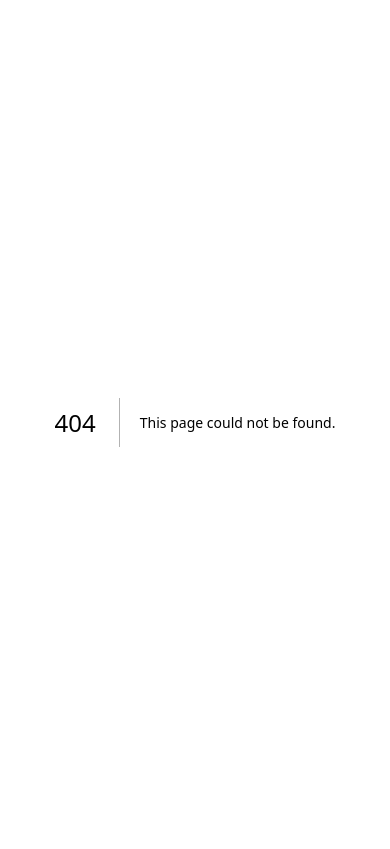
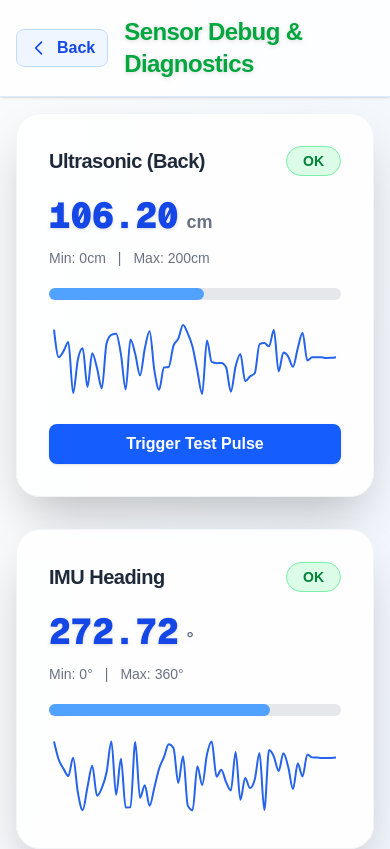
Before and after one commit to JLforce/AgriDrill_Website, a Next.js app in the folder agridrill/: page /sensor-debug in a window 390 px wide. Before the commit this address had no page. Shown: the top 849 px of the page. Built offline with nearby package versions, Linux system fonts and the light colour scheme.

Commit message:
Created page for 'sensor-debug' w/ responsive UI and mock data

```diff
--- /dev/null
+++ b/agridrill/app/sensor-debug/page.tsx
@@ -0,0 +1,174 @@
+"use client";
+import React, { useState, useEffect } from "react";
+import { useRouter } from "next/navigation";
+import { LineChart, Line, ResponsiveContainer } from "recharts";
+
+
+// Type definitions
+type Sensor = {
+  key: string;
+  name: string;
+  unit: string;
+  min: number;
+  max: number;
+};
+
+type SensorHistory = {
+  [key: string]: number[];
+};
+
+type CurrentValues = {
+  [key: string]: number;
+};
+
+const sensors: Sensor[] = [
+  { key: "ultrasonic", name: "Ultrasonic (Back)", unit: "cm", min: 0, max: 200 },
+  { key: "imu_heading", name: "IMU Heading", unit: "°", min: 0, max: 360 },
+  { key: "encoder", name: "Encoder", unit: "counts", min: 0, max: 10000 },
+  { key: "hopper", name: "Hopper Level", unit: "%", min: 0, max: 100 },
+  { key: "battery", name: "Battery Voltage", unit: "V", min: 10, max: 16 },
+  { key: "mcu_temp", name: "MCU Temperature", unit: "°C", min: -20, max: 85 },
+];
+
+const makeInitialHistory = (min: number, max: number): number[] => Array.from({ length: 60 }, () => min + Math.random() * (max - min));
+
+const getInitialSensorData = (): SensorHistory => {
+  const acc: SensorHistory = {};
+  sensors.forEach(s => {
+    acc[s.key] = makeInitialHistory(s.min, s.max);
+  });
+  return acc;
+};
+
+const getInitialCurrentValues = (): CurrentValues => {
+  const acc: CurrentValues = {};
+  sensors.forEach(s => {
+    acc[s.key] = s.min + Math.random() * (s.max - s.min);
+  });
+  return acc;
+};
+
+export default function SensorDebugPage() {
+  const router = useRouter();
+  const [sensorHistory, setSensorHistory] = useState<SensorHistory>(() => getInitialSensorData());
+  const [currentValues, setCurrentValues] = useState<CurrentValues>(() => getInitialCurrentValues());
+  const [taskStats, setTaskStats] = useState<{ cpu: number; heap: number; tasks: number }>({ cpu: 12, heap: 20480, tasks: 7 });
+
+  // Simulate live updates
+  useEffect(() => {
+    const interval = setInterval(() => {
+      setSensorHistory(prev => {
+        const updated: SensorHistory = { ...prev };
+        sensors.forEach((s: Sensor) => {
+          const prevArr = prev[s.key];
+          const next = Math.max(s.min, Math.min(s.max, prevArr[prevArr.length - 1] + (Math.random() - 0.5) * (s.max - s.min) * 0.02));
+          updated[s.key] = [...prevArr.slice(1), next];
+        });
+        return updated;
+      });
+      setCurrentValues(prev => {
+        const updated: CurrentValues = { ...prev };
+        sensors.forEach((s: Sensor) => {
+          updated[s.key] = sensorHistory[s.key][sensorHistory[s.key].length - 1];
+        });
+        return updated;
+      });
+      setTaskStats({
+        cpu: 10 + Math.random() * 20,
+        heap: 20000 + Math.random() * 5000,
+        tasks: 6 + Math.floor(Math.random() * 3),
+      });
+    }, 1000);
+    return () => clearInterval(interval);
+  }, [sensorHistory]);
+
+  // Status badge logic
+  const getStatus = (val: number, min: number, max: number) => {
+    if (val < min || val > max) return { label: "FAULT", color: "bg-red-100 text-red-700 border-red-300" };
+    if ((val - min) / (max - min) < 0.1 || (max - val) / (max - min) < 0.1) return { label: "WARN", color: "bg-yellow-100 text-yellow-700 border-yellow-300" };
+    return { label: "OK", color: "bg-green-100 text-green-700 border-green-300" };
+  };
+
+  // Button handlers (dummy)
+  const triggerTestPulse = () => alert("Test pulse triggered!");
+  const resetEncoder = () => alert("Encoder counts reset!");
+
+  return (
+    <div className="min-h-screen bg-linear-to-br from-gray-50 to-blue-50 font-inter text-[16px] text-gray-900 flex flex-col">
+      {/* Sticky header */}
+      <header className="sticky top-0 z-30 bg-white/80 backdrop-blur border-b border-blue-100 flex items-center px-4 sm:px-10 py-4 shadow-sm">
+        <button
+          className="mr-4 flex items-center gap-2 px-3 py-1.5 rounded-lg border border-blue-200 bg-blue-50 text-blue-700 font-semibold hover:bg-blue-100 transition"
+          onClick={() => router.back()}
+        >
+          <svg className="w-5 h-5" fill="none" stroke="currentColor" strokeWidth="2" viewBox="0 0 24 24"><path strokeLinecap="round" strokeLinejoin="round" d="M15 19l-7-7 7-7" /></svg>
+          Back
+        </button>
+        <h1 className="text-2xl sm:text-3xl font-black text-green-600 tracking-tight drop-shadow-sm">Sensor Debug & Diagnostics</h1>
+      </header>
+      <main className="flex-1 w-full max-w-7xl mx-auto p-4 sm:p-10 animate-fadeInUp">
+        <div className="grid grid-cols-1 sm:grid-cols-2 lg:grid-cols-3 gap-8 mb-14">
+          {sensors.map((s: Sensor) => {
+            const val = currentValues[s.key];
+            const status = getStatus(val, s.min, s.max);
+            return (
+              <div key={s.key} className="bg-white/90 rounded-3xl shadow-2xl p-8 border border-gray-100 flex flex-col gap-3 hover:shadow-blue-200 transition-all">
+                <div className="flex items-center gap-2 mb-2">
+                  <span className="font-extrabold text-xl text-gray-800 tracking-tight">{s.name}</span>
+                  <span className={`ml-auto px-4 py-1 rounded-full border text-sm font-bold ${status.color}`}>{status.label}</span>
+                </div>
+                <div className="flex items-end gap-2">
+                  <span className="text-4xl font-mono font-black text-blue-700 drop-shadow">{val.toFixed(2)}</span>
+                  <span className="text-lg text-gray-500 font-semibold">{s.unit}</span>
+                </div>
+                <div className="flex items-center gap-2 text-sm text-gray-500 font-medium">
+                  <span>Min: {s.min}{s.unit}</span>
+                  <span className="mx-1">|</span>
+                  <span>Max: {s.max}{s.unit}</span>
+                </div>
+                {/* Range bar */}
+                <div className="w-full h-3 bg-gray-200 rounded-full my-2">
+                  <div
+                    className="h-3 rounded-full bg-blue-400 transition-all"
+                    style={{ width: `${((val - s.min) / (s.max - s.min)) * 100}%` }}
+                  />
+                </div>
+                {/* Sparkline */}
+                <div className="w-full h-20">
+                  <ResponsiveContainer width="100%" height="100%">
+                    <LineChart data={sensorHistory[s.key].map((v: number, i: number) => ({ t: i, v }))} margin={{ top: 5, right: 5, left: 5, bottom: 5 }}>
+                      <Line type="monotone" dataKey="v" stroke="#2563eb" strokeWidth={2} dot={false} isAnimationActive={false} />
+                    </LineChart>
+                  </ResponsiveContainer>
+                </div>
+                {/* Special buttons */}
+                {s.key === "ultrasonic" && (
+                  <button className="mt-3 px-5 py-2 rounded-lg bg-blue-600 text-white font-bold shadow hover:bg-blue-700 transition text-base" onClick={triggerTestPulse}>
+                    Trigger Test Pulse
+                  </button>
+                )}
+                {s.key === "encoder" && (
+                  <button className="mt-3 px-5 py-2 rounded-lg bg-gray-700 text-white font-bold shadow hover:bg-gray-800 transition text-base" onClick={resetEncoder}>
+                    Reset Encoder Counts
+                  </button>
+                )}
+              </div>
+            );
+          })}
+        </div>
+        {/* ESP32 FreeRTOS Task Stats */}
+        <section className="bg-white/95 rounded-3xl shadow-xl p-8 border border-gray-100 max-w-2xl mx-auto">
+          <div className="font-extrabold text-2xl mb-6 text-gray-800 flex items-center gap-3 tracking-tight">
+            <svg className="w-7 h-7 text-gray-500" fill="none" stroke="currentColor" strokeWidth="2" viewBox="0 0 24 24"><path strokeLinecap="round" strokeLinejoin="round" d="M4 6h16M4 10h16M4 14h16M4 18h16" /></svg>
+            <span>ESP32 FreeRTOS Task Stats</span>
+          </div>
+          <div className="flex flex-col gap-3 text-lg">
+            <div className="flex items-center gap-2"><span className="font-semibold w-44">CPU Usage:</span> <span className="font-mono text-blue-700 font-bold">{taskStats.cpu.toFixed(1)}%</span></div>
+            <div className="flex items-center gap-2"><span className="font-semibold w-44">Heap Free:</span> <span className="font-mono text-green-700 font-bold">{taskStats.heap.toFixed(0)} bytes</span></div>
+            <div className="flex items-center gap-2"><span className="font-semibold w-44">Task Count:</span> <span className="font-mono text-gray-800 font-bold">{taskStats.tasks}</span></div>
+          </div>
+        </section>
+      </main>
+    </div>
+  );
+}
```
